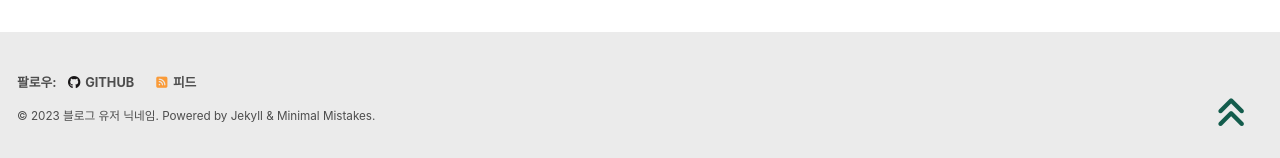
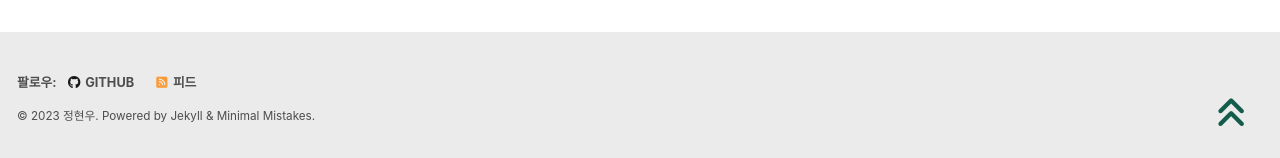
Before and after one commit to hyunparrot/hyunparrot.github.io, a Jekyll site: the page built from index.html, in a window 1280 px wide and 900 px high, scrolled down 198 px. Shown: the part 739-897 px from the top of the window. Built offline with Jekyll 4.4.1, drawn with Linux system fonts in a browser that asks for light colours; cached includes are drawn as plain includes; nearby versions of some CDN libraries; some web fonts are replaced; the list of posts is cut into pages by our own code.

Commit message:
Update _config.yml

```diff
--- a/_config.yml
+++ b/_config.yml
@@ -19,7 +19,7 @@ locale                   : "ko-KR" # 블로그 사용 언어
 title                    : "블로그 타이틀" # 블로그 타이틀
 title_separator          : "-"
 subtitle                 : # site tagline that appears below site title in masthead
-name                     : "블로그 유저 닉네임"
+name                     : "정현우"
 description              : "블로그 간단 설명"
 url                      : "https://hyunparrot.github.io"
 baseurl                  : # the subpath of your site, e.g. "/blog"
```
